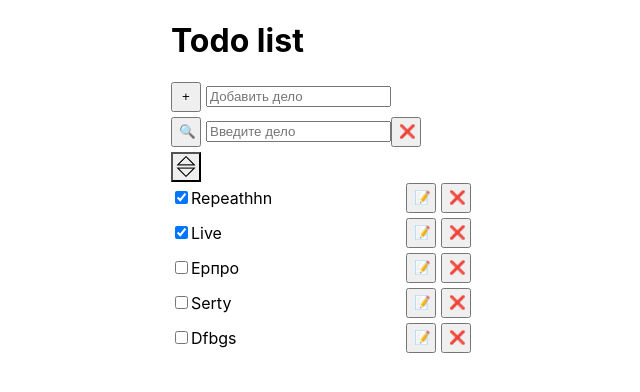
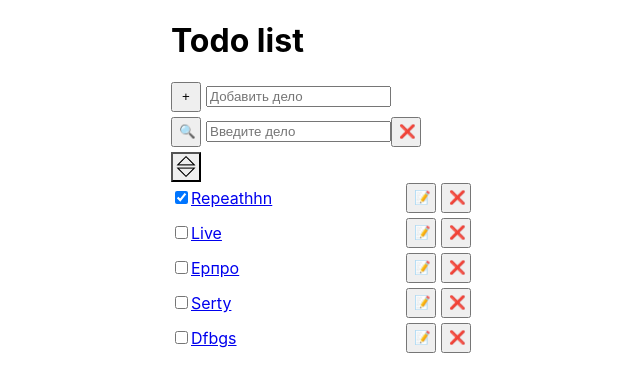
Before and after one commit to dsilichev/module2_5_1, a React (Create React App) app: page / in a window 1280 px wide. Shown: the top 392 px of the page, without its empty margins (319-959 px from the left). Built offline with nearby package versions, Linux system fonts and the light colour scheme; data requests are answered from the project's data file.

Commit message:
main page and 404

```diff
--- a/package.json
+++ b/package.json
@@ -12,6 +12,7 @@
     "prettier": "^3.2.5",
     "react": "^18.2.0",
     "react-dom": "^18.2.0",
+    "react-router-dom": "^6.23.0",
     "react-scripts": "5.0.1",
     "web-vitals": "^2.1.4"
   },
--- a/src/App.js
+++ b/src/App.js
@@ -1,4 +1,5 @@
 import { useState, useEffect } from 'react';
+import { Routes, Route, NavLink, Outlet, useParams, useMatch, useNavigate } from 'react-router-dom';
 import styles from './app.module.css';
 import { TodoList } from './components/TodoList';
 import { TodoAdd } from './components/TodoAddItem';
@@ -14,25 +15,11 @@ function App() {
 
   const refreshTodos = () => setRefreshTodosFlag(!refreshTodosFlag);
 
-  const { isLoading, todos, setTodos, storedTodos } = useRequestGet(refreshTodosFlag);
+  const { isLoading, todos, setTodos } = useRequestGet(refreshTodosFlag);
   const { isCreating, requestAdd } = useRequestAdd(refreshTodos);
   const { isUpdating, requestUpdate } = useRequestUpdate(refreshTodos);
   const { isDeleting, requestDelete } = useRequestDelete(refreshTodos);
 
-  // JSON Placeholder
-  // useEffect(() => {
-  //   fetch('https://jsonplaceholder.typicode.com/todos')
-  //     .then(response => response.json())
-  //     .then(json => setTodos([...json].slice(0, 10)))
-  //     .finally();
-  // }, [todos]);
-
-  // useEffect(() => {
-  //   fetch('http://localhost:3005/todos')
-  //     .then((response) => response.json())
-  //     .then((json) => setTodos([...json].slice(0, 10)))
-  //     .finally();
-  // }, []);
 
   const handleAddTodo = (event) => {
     event.preventDefault();
@@ -48,8 +35,8 @@ function App() {
     requestDelete(id);
   };
 
-  return (
-    <div className={styles.app}>
+  const MainPage = () => {
+    return (
       <div>
         <h1>Todo list</h1>
         <TodoAdd handleAddTodo={handleAddTodo} isCreating={isCreating} />
@@ -65,6 +52,40 @@ function App() {
           refreshTodos={refreshTodos}
         />
       </div>
+    )
+  }
+
+  const TaskPage = () => {
+    const params = useParams();
+    return (
+      <div>
+        {params.id}
+      </div>
+    )
+  }
+
+  const NotFound = () => {
+    const navigate = useNavigate();
+    useEffect(() => {
+      navigate('/404', { replace: true });
+    }, [navigate])
+
+  }
+
+  const Page404 = () => <div>
+    <h1>404</h1>
+    <div>Такая страница не сущетсвует</div>
+  </div>
+
+  return (
+    <div className={styles.app}>
+
+      <Routes>
+        <Route path='/' element={<MainPage />} />
+        <Route path='/task/:id' element={<TaskPage />} />
+        <Route path='*' element={<NotFound />} />
+        <Route path='/404' element={<Page404 />} />
+      </Routes>
     </div>
   );
 }
--- a/src/components/TodoList.jsx
+++ b/src/components/TodoList.jsx
@@ -1,4 +1,5 @@
 import { useState } from 'react';
+import { Link } from 'react-router-dom';
 import styles from '../app.module.css';
 import _ from 'lodash';
 
@@ -140,7 +141,8 @@ export const TodoList = ({
                       handleCheckboxChange(index, todo.id, target.checked, todo.text)
                     }
                   ></input>
-                  <label htmlFor={todo.id}>{todo.text}</label>
+                  <Link to={`task/${todo.id}`}><label htmlFor={todo.id}>{todo.text}</label></Link>
+
                 </div>
               )}
 
--- a/src/db.json
+++ b/src/db.json
@@ -7,7 +7,7 @@
     },
     {
       "text": "Live",
-      "completed": true,
+      "completed": false,
       "id": "JdSBQ9C"
     },
     {
--- a/src/index.js
+++ b/src/index.js
@@ -2,10 +2,14 @@ import React from 'react';
 import ReactDOM from 'react-dom/client';
 import './index.css';
 import App from './App';
+import { BrowserRouter } from 'react-router-dom';
 
 const root = ReactDOM.createRoot(document.getElementById('root'));
 root.render(
   <React.StrictMode>
-    <App />
+    <BrowserRouter>
+      <App />
+    </BrowserRouter>
+
   </React.StrictMode>
 );
```
Also changed, not shown: 1 other file (tests, documents, lock files or other folders).
